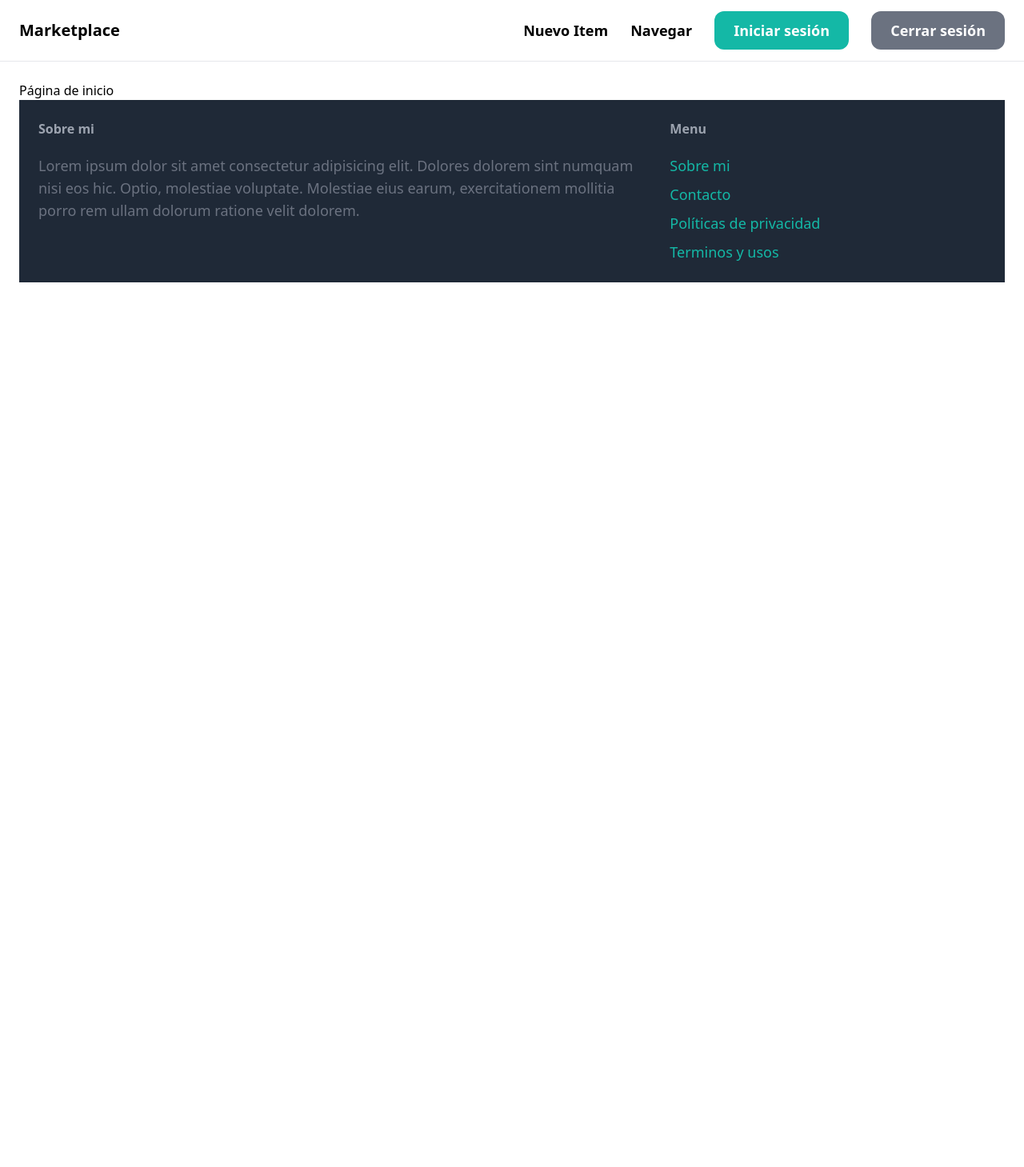
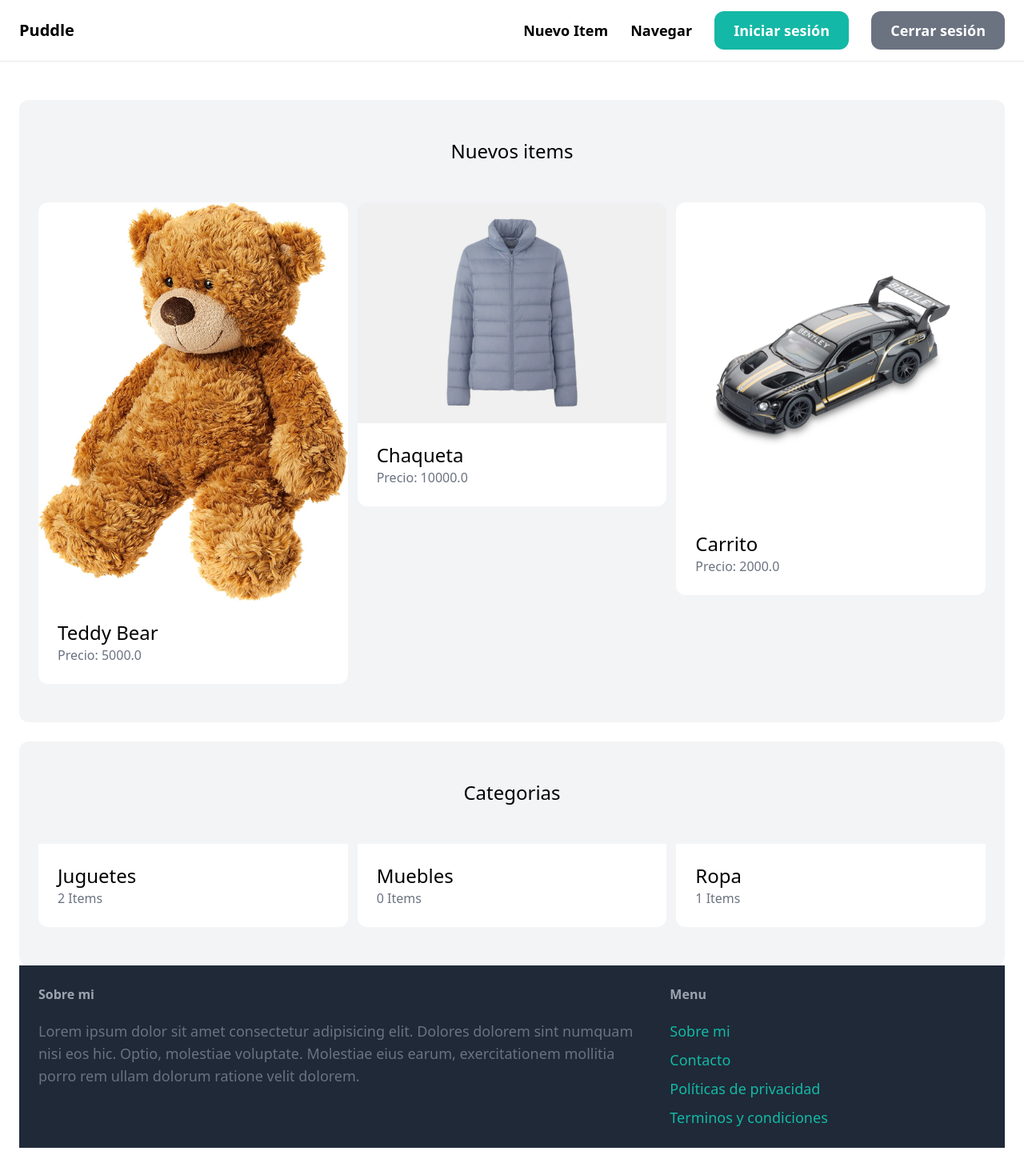
Before and after one commit to lennardscript/marketplace-puddle, a Django app: page / in a window 1280 px wide. Shown: the whole page at 80% size. Before the commit the page ends 353 px from the top, so only its background shows below. Run offline with Django 4.2, Linux system fonts and the light colour scheme; data comes from the database, SQL or seed files in the repository; both versions use the stored data as it was after the commit; some libraries are stand-ins or nearby versions.

Commit message:
update some file

```diff
--- a/core/urls.py
+++ b/core/urls.py
@@ -1,5 +1,7 @@
+from django.conf import settings
+from django.conf.urls.static import static
 from django.contrib import admin
-from django.urls import path
+from django.urls import path, include
 
 from marketplace.views import index, contact
 
@@ -7,4 +9,5 @@ urlpatterns = [
     path('admin/', admin.site.urls),
     path('', index, name='index'),
     path('contact', contact, name='contact'),
-]
+    path('items/', include('item.urls')),
+] + static(settings.MEDIA_URL, document_root=settings.MEDIA_ROOT)
--- a/item/models.py
+++ b/item/models.py
@@ -9,7 +9,7 @@ class Category(models.Model):
         verbose_name_plural = 'Categorias'
 
     def __str__(self):
-      return self.name
+        return self.name
 
 class Item(models.Model):
     category = models.ForeignKey(Category, related_name='items', on_delete=models.CASCADE)
@@ -20,3 +20,6 @@ class Item(models.Model):
     is_sold = models.BooleanField(default=False)
     created_by = models.ForeignKey(User, related_name='items', on_delete=models.CASCADE)
     created_at = models.DateTimeField(auto_now_add=True)
+
+    def __str__(self):
+        return self.name
--- /dev/null
+++ b/item/urls.py
@@ -0,0 +1,9 @@
+from django.urls import path
+
+from . import views
+
+app_name = 'item'
+
+urlpatterns = [
+    path('<int:pk>/', views.detail, name='detail'),
+]
--- a/marketplace/templates/marketplace/base.html
+++ b/marketplace/templates/marketplace/base.html
@@ -4,12 +4,12 @@
   <meta charset="UTF-8">
   <meta http-equiv="X-UA-Compatible" content="IE=edge">
   <meta name="viewport" content="width=device-width, initial-scale=1.0">
-  <title> {% block title %}{% endblock %} | Marketplace</title>
+  <title> {% block title %}{% endblock %} | Puddle</title>
   <script src="https://cdn.tailwindcss.com"></script>
 </head>
 <body>
   <nav class="py-6 px-6 flex justify-between items-center border-b border-gray-200">
-    <a href="#" class="text-xl font-semibold">Marketplace</a>
+    <a href="#" class="text-xl font-semibold">Puddle</a>
 
     <div class="space-x-6">
       <a href="#" class="text-lg font-semibold hover:text-gray-500">Nuevo Item</a>
@@ -37,7 +37,7 @@
             <li><a href="" class="text-lg text-teal-500 hover:text-teal-700">Sobre mi</a></li>
             <li><a href="{% url 'contact' %}" class="text-lg text-teal-500 hover:text-teal-700">Contacto</a></li>
             <li><a href="" class="text-lg text-teal-500 hover:text-teal-700">Políticas de privacidad</a></li>
-            <li><a href="" class="text-lg text-teal-500 hover:text-teal-700">Terminos y usos</a></li>
+            <li><a href="" class="text-lg text-teal-500 hover:text-teal-700">Terminos y condiciones</a></li>
           </ul>
         </div>
 
--- a/marketplace/templates/marketplace/index.html
+++ b/marketplace/templates/marketplace/index.html
@@ -3,5 +3,41 @@
 {% block title %}Bienvenido{% endblock  %}
 
 {% block content %}
-<h1>Página de inicio</h1>
+  <div class="mt-6 px-6 py-12 bg-gray-100 rounded-xl">
+    <h2 class="mb-12 text-2xl text-center">Nuevos items</h2>
+
+    <div class="grid grid-cols-3 gap-3">
+      {% for item in items %}
+        <div>
+          <a href="{% url 'item:detail' item.id %}">
+            <div>
+              <img class="rounded-t-xl" src="{{ item.image.url }}" alt="">
+            </div>
+
+            <div class="p-6 bg-white rounded-b-xl">
+              <h2 class="text-2xl">{{ item.name }}</h2>
+              <p class="text-gray-500">Precio: {{ item.price }}</p>
+            </div>
+          </a>
+        </div>
+      {% endfor %}
+    </div>
+  </div>
+
+  <div class="mt-6 px-6 py-12 bg-gray-100 rounded-xl">
+    <h2 class="mb-12 text-2xl text-center">Categorias</h2>
+
+    <div class="grid grid-cols-3 gap-3">
+      {% for category in categorias %}
+      <div>
+        <a href="#">
+          <div class="p-6 bg-white rounded-b-xl">
+            <h2 class="text-2xl">{{ category.name }}</h2>
+            <p class="text-gray-500">{{ category.items.count }} Items</p>
+          </div>
+        </a>
+      </div>
+      {% endfor %}
+    </div>
+  </div>
 {% endblock %}
--- a/marketplace/views.py
+++ b/marketplace/views.py
@@ -1,7 +1,14 @@
 from django.shortcuts import render
 
+from item.models import Category, Item
+
 def index(request):
-    return render(request, 'marketplace/index.html')
+    items = Item.objects.filter(is_sold = False)[0:6]
+    categorias = Category.objects.all()
+    return render(request, 'marketplace/index.html', {
+        'categorias': categorias,
+        'items': items,
+    })
 
 def contact(request):
     return render(request, 'marketplace/contact.html')
```
Also changed, not shown: item/templates/item/detail.html (added, +48 -0 lines), item/views.py (+11 -2 lines), db.sqlite3, media/item_images/jacekt.jpg (added), media/item_images/teddy_bear.jpg (added), media/item_images/toy_car.png (added).
